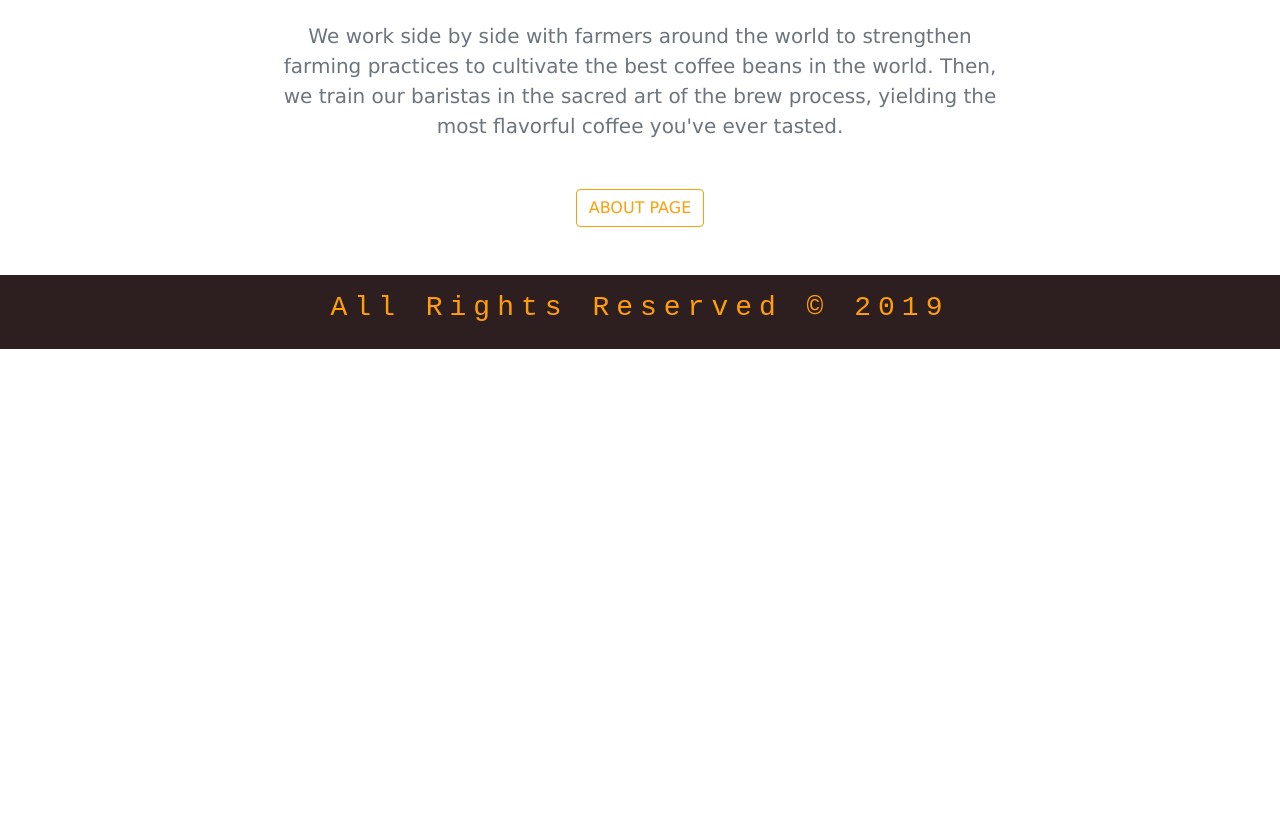
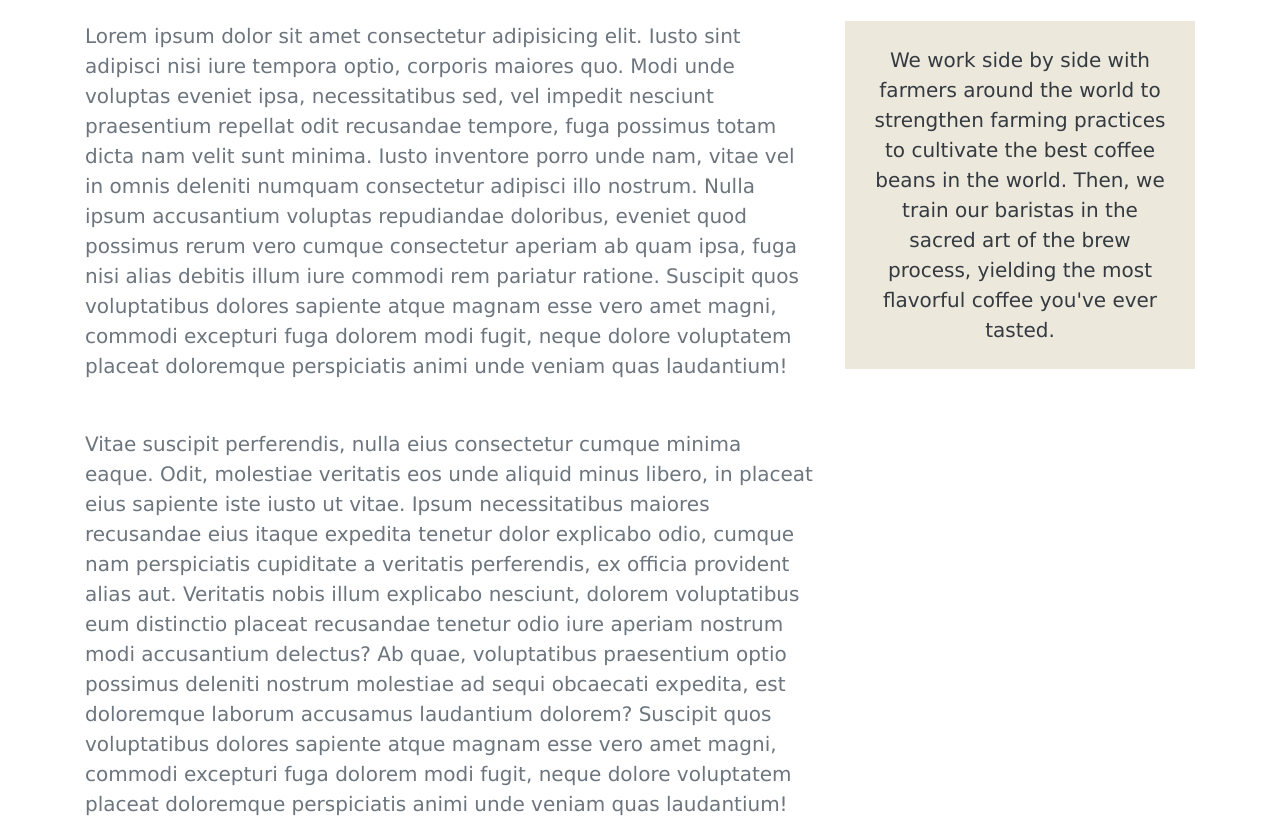
Before and after one commit to ZPPD/gatsby-coffee, a Gatsby site: page /about in a window 1280 px wide. Shown: the part 598-1422 px from the top of the page. Before the commit the page ends 947 px from the top, so only its background shows below. Built offline with nearby package versions, Linux system fonts and the light colour scheme; Gatsby itself is replaced by a stand-in of ours.

Commit message:
change about page

```diff
--- /dev/null
+++ b/src/components/Home/Story.js
@@ -0,0 +1,56 @@
+import React from "react"
+import { Link } from "gatsby"
+import Title from "../Globals/Title"
+
+export default function story() {
+  return (
+    <section className="py-5">
+      <div className="container">
+        <Title title="our story" />
+        <div className="row">
+          <div className="col-lg-8 col-sm-12">
+            <p className="lead text-muted mb-5">
+              Lorem ipsum dolor sit amet consectetur adipisicing elit. Iusto
+              sint adipisci nisi iure tempora optio, corporis maiores quo. Modi
+              unde voluptas eveniet ipsa, necessitatibus sed, vel impedit
+              nesciunt praesentium repellat odit recusandae tempore, fuga
+              possimus totam dicta nam velit sunt minima. Iusto inventore porro
+              unde nam, vitae vel in omnis deleniti numquam consectetur adipisci
+              illo nostrum. Nulla ipsum accusantium voluptas repudiandae
+              doloribus, eveniet quod possimus rerum vero cumque consectetur
+              aperiam ab quam ipsa, fuga nisi alias debitis illum iure commodi
+              rem pariatur ratione. Suscipit quos voluptatibus dolores sapiente
+              atque magnam esse vero amet magni, commodi excepturi fuga dolorem
+              modi fugit, neque dolore voluptatem placeat doloremque
+              perspiciatis animi unde veniam quas laudantium!
+            </p>
+            <p className="lead text-muted mb-5">
+              Vitae suscipit perferendis, nulla eius consectetur cumque minima
+              eaque. Odit, molestiae veritatis eos unde aliquid minus libero, in
+              placeat eius sapiente iste iusto ut vitae. Ipsum necessitatibus
+              maiores recusandae eius itaque expedita tenetur dolor explicabo
+              odio, cumque nam perspiciatis cupiditate a veritatis perferendis,
+              ex officia provident alias aut. Veritatis nobis illum explicabo
+              nesciunt, dolorem voluptatibus eum distinctio placeat recusandae
+              tenetur odio iure aperiam nostrum modi accusantium delectus? Ab
+              quae, voluptatibus praesentium optio possimus deleniti nostrum
+              molestiae ad sequi obcaecati expedita, est doloremque laborum
+              accusamus laudantium dolorem? Suscipit quos voluptatibus dolores
+              sapiente atque magnam esse vero amet magni, commodi excepturi fuga
+              dolorem modi fugit, neque dolore voluptatem placeat doloremque
+              perspiciatis animi unde veniam quas laudantium! Id, earum porro.
+            </p>
+          </div>
+          <div className="col-lg-4 col-sm-10 mx-auto text-center ">
+            <p className="lead text-dark mb-5 p-4 side">
+              We work side by side with farmers around the world to strengthen
+              farming practices to cultivate the best coffee beans in the world.
+              Then, we train our baristas in the sacred art of the brew process,
+              yielding the most flavorful coffee you've ever tasted.
+            </p>
+          </div>
+        </div>
+      </div>
+    </section>
+  )
+}
--- a/src/components/layout.css
+++ b/src/components/layout.css
@@ -60,6 +60,7 @@ h6 {
 }
 
 .menu,
-.contact {
+.contact,
+.side {
   background: var(--mainGrey);
 }
--- a/src/pages/about.js
+++ b/src/pages/about.js
@@ -4,7 +4,8 @@ import { Link, graphql } from "gatsby"
 import Layout from "../components/layout"
 import SEO from "../components/seo"
 import BackgroundSection from "../components/Globals/BackgroundSection"
-import Info from "../components/Home/info"
+// import Info from "../components/Home/info"
+import Story from "../components/Home/Story"
 
 const AboutPage = ({ data }) => (
   <Layout>
@@ -14,7 +15,7 @@ const AboutPage = ({ data }) => (
       title="about us"
       styleClass="about-background"
     />
-    <Info />
+    <Story />
   </Layout>
 )
 
```
